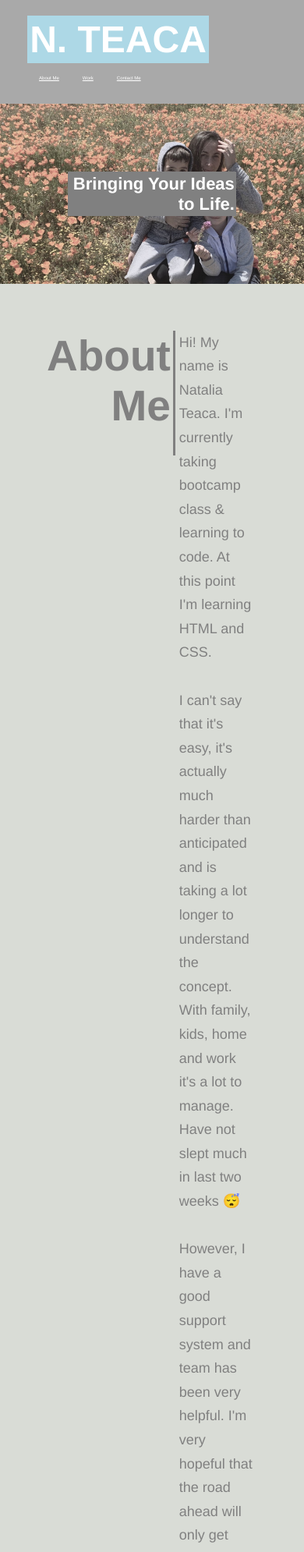
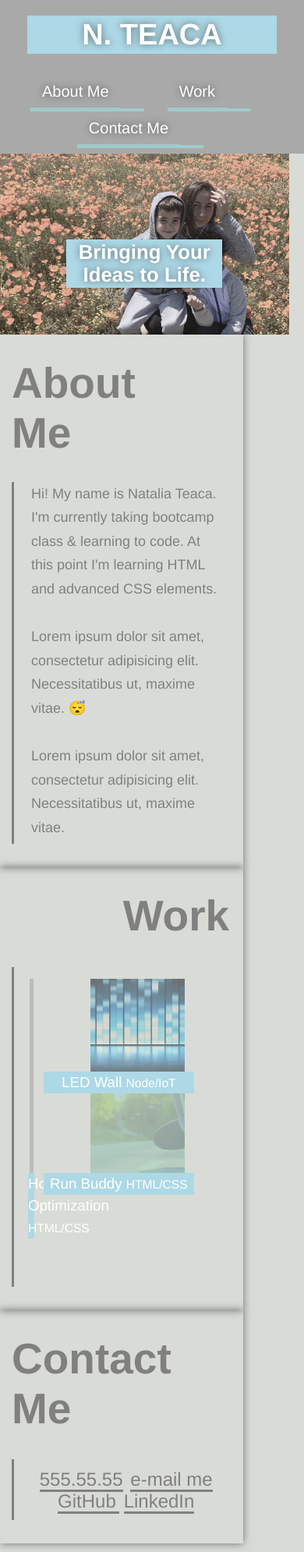
Before and after one commit to natka58/Teaca-Personal-Portfolio, a plain HTML site: page Teaca-Personal-Portfolio/index.html in a window 390 px wide. Shown: the top 1990 px of the page at 78% size. Drawn offline with Linux system fonts and the light colour scheme; grey boxes are pictures that could not be loaded.

Commit message:
Add files via upload
final

```diff
--- a/Teaca-Personal-Portfolio/assets/css/style.css
+++ b/Teaca-Personal-Portfolio/assets/css/style.css
@@ -17,19 +17,18 @@ header {
   justify-content: space-between;
 }
 
-
 header h1 {
-    font-size: 48px;
+  font-size: 38px;
     Margin: 0;
     font-weight: bold;
     color: white;
     background-color: lightblue;
     padding: 1%;
-
+    text-shadow: 0 0 10px rgba(0, 0, 0, 0.5);
 }
 header a {
     color: #ffffff;
-    text-decoration: underline;
+    text-decoration: none;
 }
 
 header nav ul  {
@@ -39,10 +38,19 @@ header nav ul  {
   align-items:center;
   list-style: none;
 }
+header nav ul li {
+	padding: 10px 0px;
+    border-bottom: solid #a2cacc 4px;
+    margin-right: 30px;
+}
+
 header nav ul li a {
     padding: 10px 15px;
     font-weight: lighter;
     font-size: 1.55vw;
+    border-bottom: solid #a2cacc 4px;
+    margin-right: 30px;
+    text-shadow: 0 0 10px rgba(0, 0, 0, 0.5);
   }
 
 section {
@@ -62,88 +70,153 @@ header nav {
     background-size: cover;
     background-position: center;
     flex-wrap: wrap;
-    align-content: flex-end;
+    align-items: flex-start;
   }
   .hero-cta {
     width: 100%;
     text-align: right;
-    margin: 10%;
-    flex-wrap:wrap;
+    margin: 20% 10% 0% 10%;
+    flex-wrap: wrap;
+    text-shadow: 0 0 10px rgba(0, 0, 0, 0.5);
   }
-  .hero-cta h3 {
+  .quote {
     font-size: 22px;
     font-weight: bold;
     color: white;
-    background-color: gray;
     padding: 1%;
+    float: right;
+    flex: wrap;
+    background-color: #add8e6;
+    text-shadow: 0 0 10px rgba(0, 0, 0, 0.5);
   }
 
-/* apply styles to Content */
-section {
-padding: 60px;
+
+/* Start Container */
+.container {
+    display: flex;
+    align-items: center;
+    flex-wrap: wrap;
 }
 
-.about {
+.info {
+    display: flex;
+    flex-wrap: wrap;
     width: 100%;
     margin: 0 auto;
-    display: flex;
-    flex-wrap: wrap;
+    box-shadow: 0 0 10px rgba(0, 0, 0, 0.5);
     justify-content: space-between;
 }
-  .section-title {
-    font-size: 55px;
+.title {
+    font-size: 48px;
+    flex-wrap: wrap;
+    text-align: right;
     color:gray;
-    border-right: 3px solid;
+    padding-right: 1%;
+    padding-bottom: 12%;
+    font-size: 45px;
+   }
 
-}
-.about h2 {
+.info h2 {
   font-size: 55px;
   text-align: right;
   align-self:flex-start;
   padding-right: 1%;
-    padding-bottom: 12%;
   display: inline-block;
+width: 18%;
+}
+.title-border {
+  float: left;
+	width: 80%;
+	border-left: 3px #808080 solid;
+  padding-left: 3%;
+  }
 
-}
-.about p {
+  .info p {
     line-height: 1.7;
     color: gray;
     font-size: 18px;
     width: 90%;
     margin: 0 auto;
     padding-bottom: 2%;
+    text-align: left;
 }
 
-.primary-border {
-    border-color:gray;
-
-
-  }
- .flex-row {
-     display: flex;
+/*Grid*/
+.grid-container {
+  display: grid;
+    grid-template-columns: repeat(3, 210px);
+    grid-template-rows: repeat(3, 120px);
+    grid-gap: 10px;
+    flex: "flex-shrink";
+    margin: 3.5%;
+    line-height: 1.5;
+  place-items: 'align items' 'justify items';
 }
 
-
-/* work grid images */
- .horiseon {
-     background-image: url('../images/digital-marketing-meeting.jpg/');
-     background-position: 10%;
-   background-position: center;
-  display: flex;
-  justify-content: left;
-  flex-wrap: wrap;
-  align-items:flex-start;
+.grid-image-1 {
+  grid-column: 1 / 3;
+    grid-row: 1 / 3;
+}
+.igrid-image-2 {
+  grid-column: 3 / 3;
+  grid-row: 1 / 1;
 }
 
- .run-buddy {
-     background-image: url('../images/hero-bg.jpg');
+.grid-image-3 {
+  grid-column: 3 / 3;
+  grid-row: 2 / 1;
   }
 
- .led-wall {
-     background-image: url('../images/ledwall.jpg');
+.gallery-images {
+  opacity: 0.5;
+  width: 100%;
+  height: 100%;
+  object-fit: cover;
+  border: 2px;
+}
+img:hover {
+  opacity: 1.0;
 }
 
+.grid-mage a[href] {
+  position: relative;
+}
 
+.label h3 {
+ position: relative;
+bottom: 8px;
+ text-align: center;
+background-color: #ADD8e6;
+color: #ffffff;
+font-weight: lighter;
+}
+
+.label h3 span {
+font-size: smaller;
+}
+
+/* Contact Me */
+
+.contact-info{
+	margin: 0 auto;
+  text-align: center;
+	}
+.contact-info ul{
+	list-style: none;
+	text-align: center;
+	padding: 4% 0;
+	}
+.contact-info ul li{
+display: inline;
+border-bottom: 3px solid #808080;
+padding: 1% 0%;
+margin: 1%;
+	}
+.contact-info ul li a{
+	text-decoration: none;
+	font-size: 24px;
+color: #808080;
+	}
 
 
 /* footer styles */
@@ -158,6 +231,9 @@ footer {
 
 footer h2 {
     font-size: 20px;
+	text-align:center;
+	width:100%;
+	color:#808080;
 
 
 }
@@ -166,3 +242,131 @@ footer div {
     line-height: 1.5;
     text-align: center;
   }
+
+
+/* MEDIA QUERY FOR SMALLER DESKTOP SCREENS AND SMALLER */
+@media screen and (max-width: 980px) {
+    header {
+      /* this will be applied on any screen smaller than 980px */
+      padding-bottom: 0;
+   justify-content: center;
+   position: relative
+  }
+  header h1 {
+    width: 100%;
+    text-align: center;
+  }
+  header nav ul {
+    margin-top: 20px;
+  width: 100%;
+  justify-content: center;
+}
+  header nav ul li a {
+    font-size: 20px;
+  }
+  footer h2, footer div{
+    text-align: center;
+  width: 100%;
+  }
+
+.hero {
+  width: 100%;
+}
+  .hero-cta {
+    text-align: center;
+  }
+
+  .title {
+    flex: 1 100%;
+  }
+
+  .title h2 {
+    width: 70%;
+  }
+
+  .grid-container {
+    flex: 1 100%;
+  }
+  .gallery-images {
+    width: 50%;
+  }
+  .contact-me {
+    flex: 1 100%;
+  }
+
+  @media screen and (max-width: 768px) {
+    .info{
+      padding: 30px 15px;
+    }
+
+    .title {
+      flex: 70%;
+      text-align: left;
+    }
+
+    .title-border {
+      flex: 2 100%;
+      text-align: center;
+      justify-content: center;
+    }
+
+    .grid-container {
+      flex: 0 32%;
+      margin-right: 0;
+      margin-top: 15px;
+      margin-bottom: 15px;
+    }
+
+    .contact-me {
+      flex: 100%;
+    }
+  .h2 title {
+    flex: 70%;
+    text-align: right;
+  }
+
+  @media screen and (max-width: 575px) {
+    .hero  {
+      width: 95%;
+    }
+    .header h1 {
+      width: 95%;
+    }
+    .container {
+      width: 80%;
+    }
+
+    .label {
+        width: 80%;
+    }
+
+    .contact-info {
+      text-align: center;
+      flex: 0 100%;
+    }
+    .contact-form {
+      order: 3;
+    }
+
+    .footer {
+        width: 80%;
+        font-size: smaller;
+    }
+    @media screen and (max-width: 768px) {
+
+    .grid-container {
+        grid-template-columns: 1fr 1fr;
+    }
+
+    .gallery-images {
+        transform: none;
+        writing-mode: unset;
+        grid-column: 1 / -1;
+        grid-row: -1;
+    }
+    .title  {
+      width: 60%;
+    }
+    .grid-image {
+        grid-column: 1 / -1;
+    }
--- a/Teaca-Personal-Portfolio/index.html
+++ b/Teaca-Personal-Portfolio/index.html
@@ -5,8 +5,7 @@
     <meta charset="UTF-8" />
     <link rel="stylesheet" href="./assets/css/style.css">
     <title>Natalia Teaca Portfolio</title>
-    <meta name="viewport" content="width=device-width, initial-scale=1.0" />
-
+    <meta name="viewport" content="width=device-width, initial-scale=1.0">
 </head>
 
 <body>
@@ -32,79 +31,113 @@
     </header>
 
 
-
     <!--hero-->
     <section class="hero">
         <div class="hero-cta">
-            <span class="quote"><h3>Bringing Your Ideas to Life.</h3></span>
+            <span class="quote">
+                <div class="flex-row">
+                <h3>Bringing Your Ideas to Life.</h3>
+                </div>
+            </span>
         </div>
     </section>
 
 
-    <!--Content-->
-    <!--About me-->
-            <section id="about-me" class="about">
+    <!--Container-->
+    <div class="container">
+    <section id="about-me" class="info">
         <div class="flex-row">
-            <h2 class="section-title primary-border">About Me </h2>
+            <h2 class="title">About Me</h2>
+        </div>
+              <div class="title-border">
                 <div class="flex-row">
                         <p>
-                Hi! My name is Natalia Teaca. I'm currently taking bootcamp class & learning to code. At this point I'm learning HTML and CSS. </br>
+                            Hi! My name is Natalia Teaca. I'm currently taking bootcamp class & learning to code. At
+                            this point I'm learning HTML and advanced CSS elements. </br>
                             </br>
-                I can't say that it's easy, it's actually much harder than anticipated and is taking a lot longer to understand the concept. With family, kids, home and work it's a lot to manage. Have not slept much in last two weeks 😴 </br>
+                            Lorem ipsum dolor sit amet, consectetur adipisicing elit. Necessitatibus ut, maxime vitae.
+                            😴 </br>
                             </br>
-               However, I have a good support system and team has been very helpful. I'm very hopeful that the road ahead will only get easier.</br>
+                            Lorem ipsum dolor sit amet, consectetur adipisicing elit. Necessitatibus ut, maxime
+                            vitae.</br>
                         </p>
                     </div>
-        </section>
+                </div>
+                </div>
+            </div>
 
-    <!--Work-->
-    <!--Grid images-->
-            <section id="work" class="projects">
-                <div class="flex-row">
-                    <h2 class="section-title primary-border">Work</h2>
-                </div>
-            <a href="https://natka58.github.io/Horiseon-Social-Solution-Services/" class="horiseon">
-            <div class="grid-container">
-            <h3>Horiseon Optimization</h3>
-            <span>HTML/CSS</span>
-            </div>
-             </a>
-
-            <a href="https://natka58.github.io/run-buddy/" class="run-buddy">
-            <div class="grid-container">
-            <h3>Run Buddy</h3>
-            <span>HTML/CSS</span>
-            </div>
-            </a>
-
-            <a href="#" class="grid led-wall">
-                <div class="grid-container">
-                <h3>LED Wall</h3>
-                <span>Node/IoT</span>
-                </div>
-                </a>
-
-    <!--Contact Me-->
-            <div>
-                <section id="contact-me">
-                </section>
-            <h2 class="contact-me">Contact Me</h2>
-
-            <p>
-                phone
-            </p>
-            </div>
     </section>
 
 
+        <!--Work-->
+        <!--Grid start-->
+        <div class=container>
+            <section id="work" class="info">
+                    <h2 class="title">Work</h2>
+                    <div class="title-border">
 
+                <!--Grid container-->
+                <div class="grid-container">
+                    <div class="grid-image-1">
+                        <a href="https://natka58.github.io/Horiseon-Social-Solution-Services/"
+                            target="https://natka58.github.io/Horiseon-Social-Solution-Services">
+                            <img src="assets/images/digital-marketing-meeting.jpg" class="gallery-images" /> </a>
+                        <div class="label">
+                            <h3>Horiseon Optimization
+                                <span>HTML/CSS</span></h3>
+                        </div>
+                    </div>
+
+
+                    <div class="grid-image-2">
+                        <a href="https://natka58.github.io/run-buddy/" target="https://natka58.github.io/run-buddy/">
+                            <img src="assets/images/hero-bg.jpg" class="gallery-images" /></a>
+                        <div class="label">
+                            <h3>Run Buddy
+                                <span>HTML/CSS</span></h3>
+                        </div>
+                    </div>
+
+                        <div class="grid-image-3">
+                        <a href="#" target="_self">
+                            <img src="assets/images/ledwall.jpg" class="gallery-images" /></a>
+                            <div class="label">
+                                <h3>LED Wall
+                                    <span>Node/IoT</span></h3>
+                            </div>
+                        </div>
+
+            </section>
+        </div>
+            <!--Contact-->
+            <div class="container">
+
+                <section id="contact-me" class="info">
+                    <div class="flex-row">
+                    <h2 class="title">Contact Me</h2>
+                    </div>
+                    <div class="title-border">
+
+                        <div class="contact-info">
+
+                            <!--List item-->
+                            <ul>
+                                <li><a href="#">555.55.55</a></li>
+                                <li><a href="mailto:lilikoy@sbcglobal.net">e-mail me</a></li>
+                                <li><a href="https:github.com/natka58" target="https:github.com/natka58">GitHub</a>
+                                </li>
+                                <li><a href="https://www.linkedin.com/in/nataliateaca/"
+                                        target="https://www.linkedin.com/in/nataliateaca/">LinkedIn</a> </li>
+                            </ul>
+                        </div>
+                    </div>
+                </section>
+            </div>
 
             <!--footer-->
             <footer>
-        <h2>Made by Natalia Teaca</h2>
-        <div>
-            &copy; 2020 A to Z Performance, Inc.
-        </div>
+                <h2>Made by Natalia Teaca @2020</h2>
+
             </footer>
 </body>
 
```
Also changed, not shown: 3 other files. Lines whose indentation alone changed are shown as unchanged.
